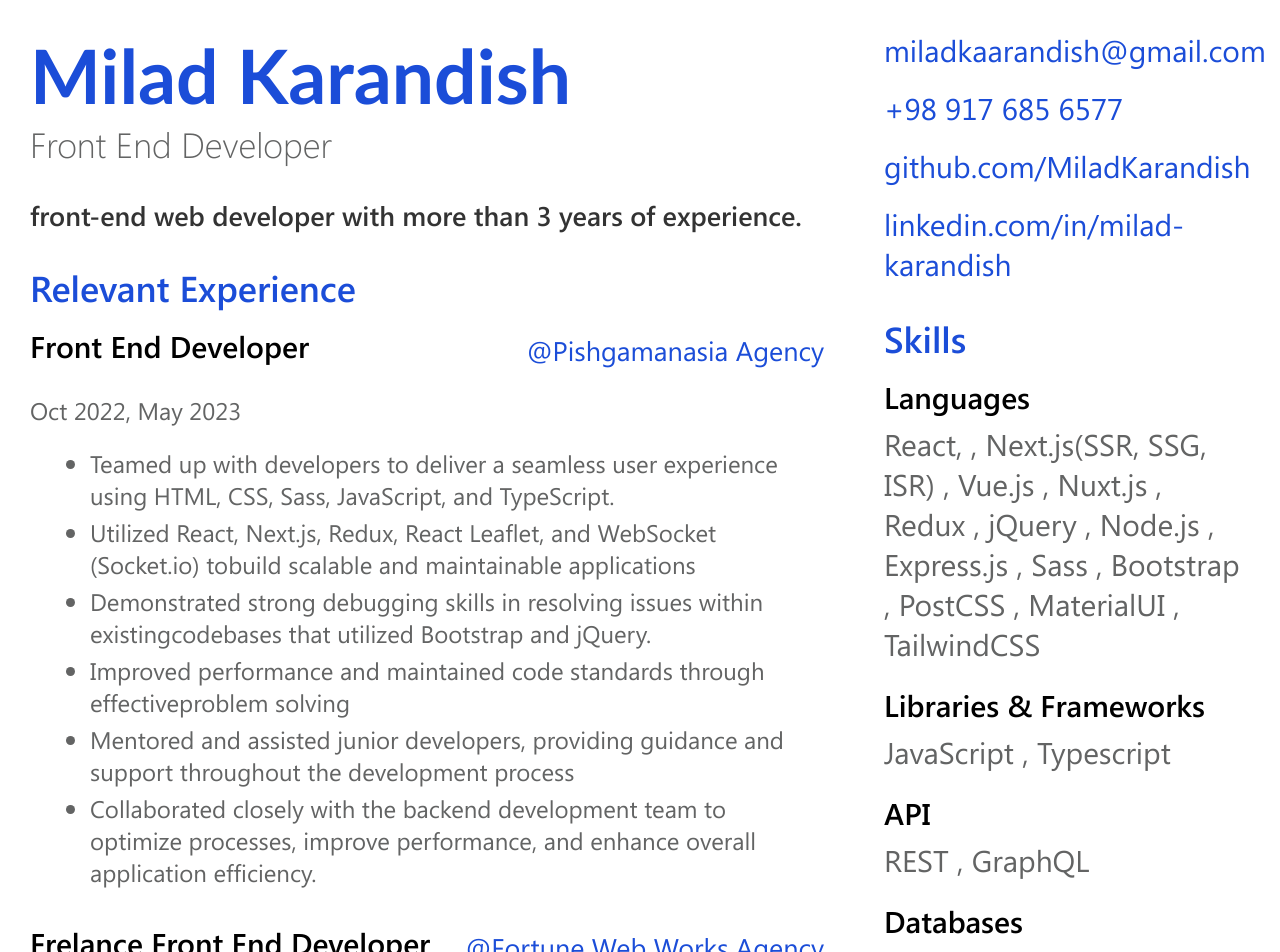
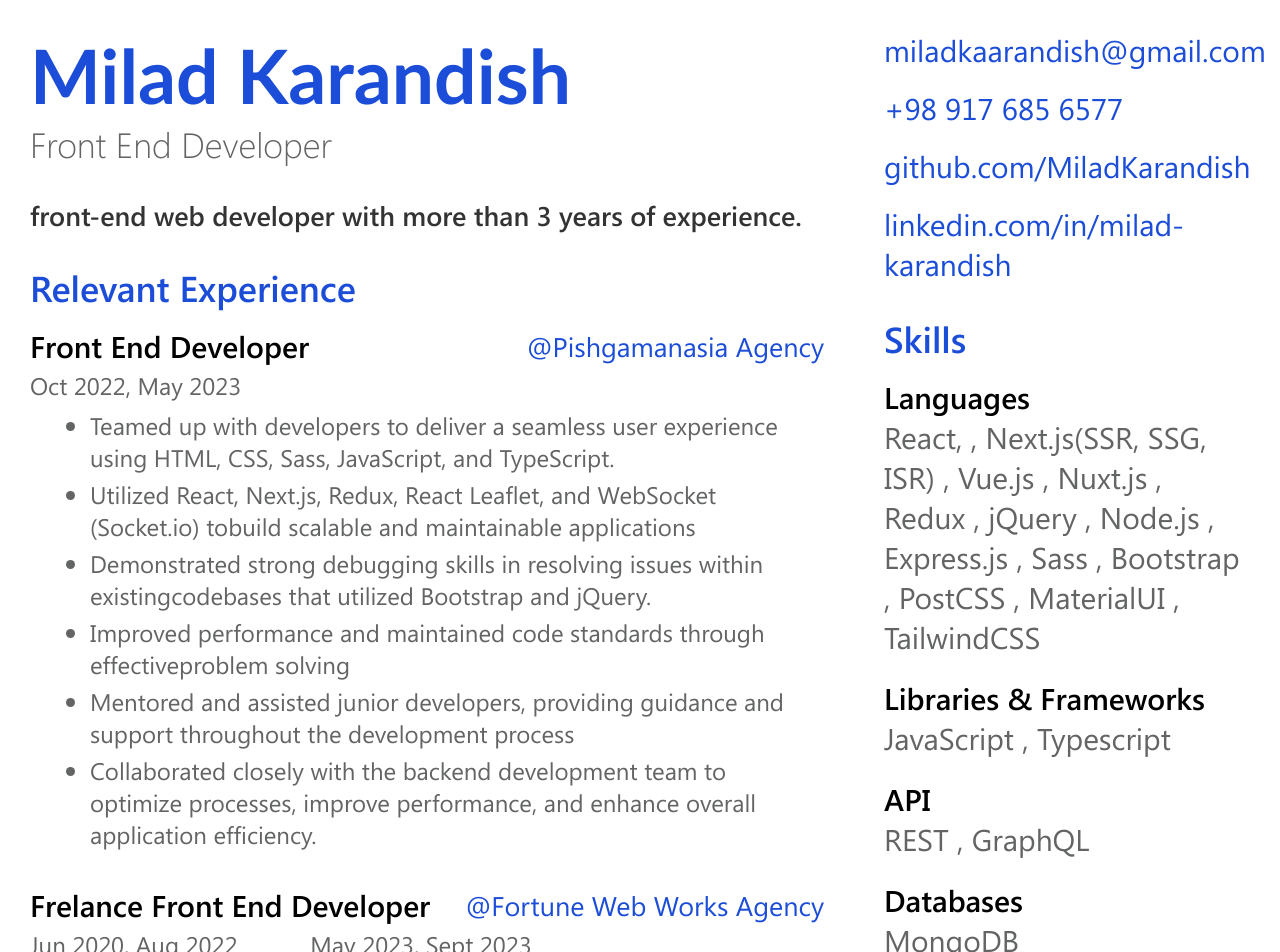
Before and after one commit to MiladKarandish/resume-maker, a React (Vite) app: page / in a window 1280 px wide. Shown: the top 952 px of the page. Built offline with nearby package versions, Linux system fonts and the light colour scheme.

Commit message:
trying on pdf

```diff
--- a/src/templates/main/components/Experiences/experiences.module.scss
+++ b/src/templates/main/components/Experiences/experiences.module.scss
@@ -2,6 +2,7 @@
   font-size: 0.9rem;
 
   ul {
+    margin-top: 7px;
     padding-inline-start: 2rem;
     font-size: 0.8rem;
   }
--- a/src/templates/main/components/Experiences/index.tsx
+++ b/src/templates/main/components/Experiences/index.tsx
@@ -50,7 +50,7 @@ const Experiences = () => {
 
       <div className={`${styles["container"]}`}>
         {experiences.map(({ title, at, date, hilights }) => (
-          <div className={`${styles["sub-container"]}`} key={title}>
+          <div key={title}>
             <div className={`${styles["_experience-title"]}`}>
               <h3 className={`${styles["sub-title"]}`}>{title}</h3>
               <a href={at.href} target="_blank">
--- a/src/templates/main/main-template.module.scss
+++ b/src/templates/main/main-template.module.scss
@@ -34,7 +34,7 @@ $color-field: #636464;
   .sub-title {
     font-size: 1rem;
     font-weight: 600;
-    margin-bottom: 7px;
+    // margin-bottom: 7px;
   }
 
   .light-text {
```
